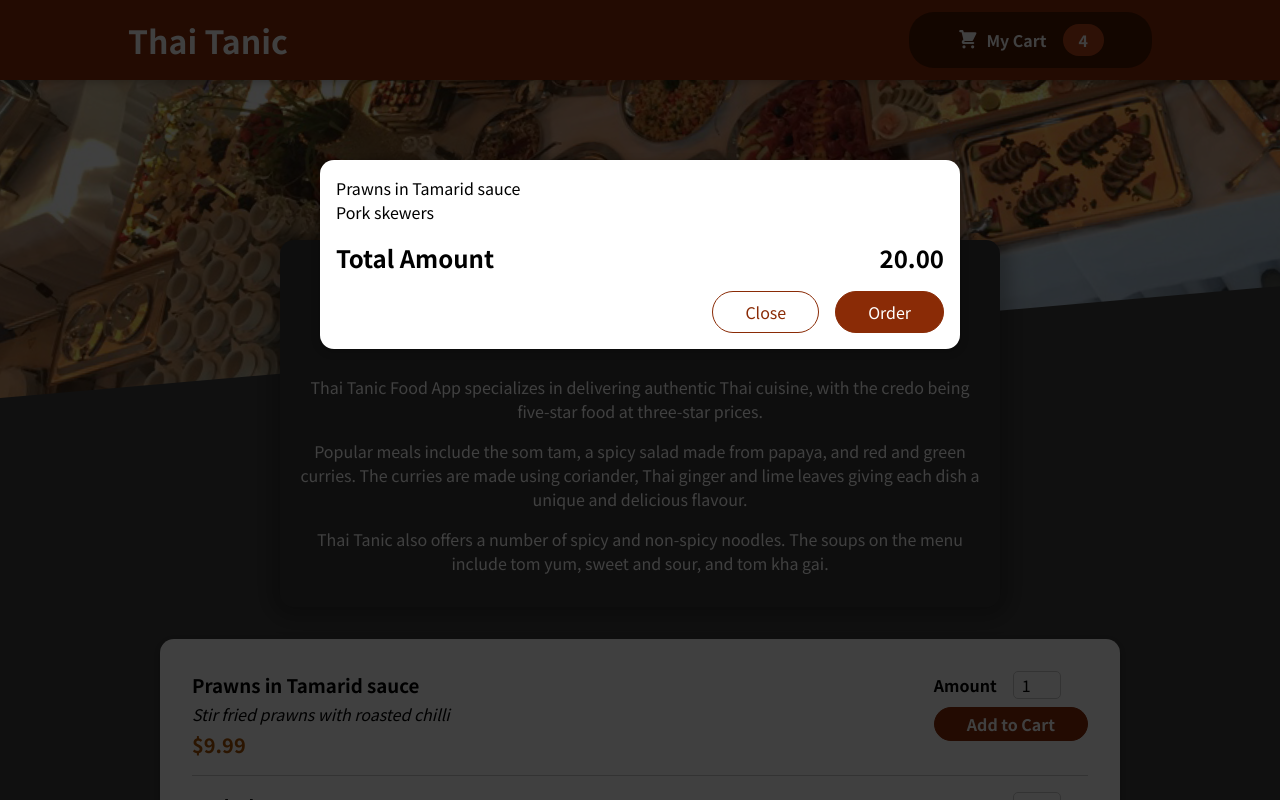
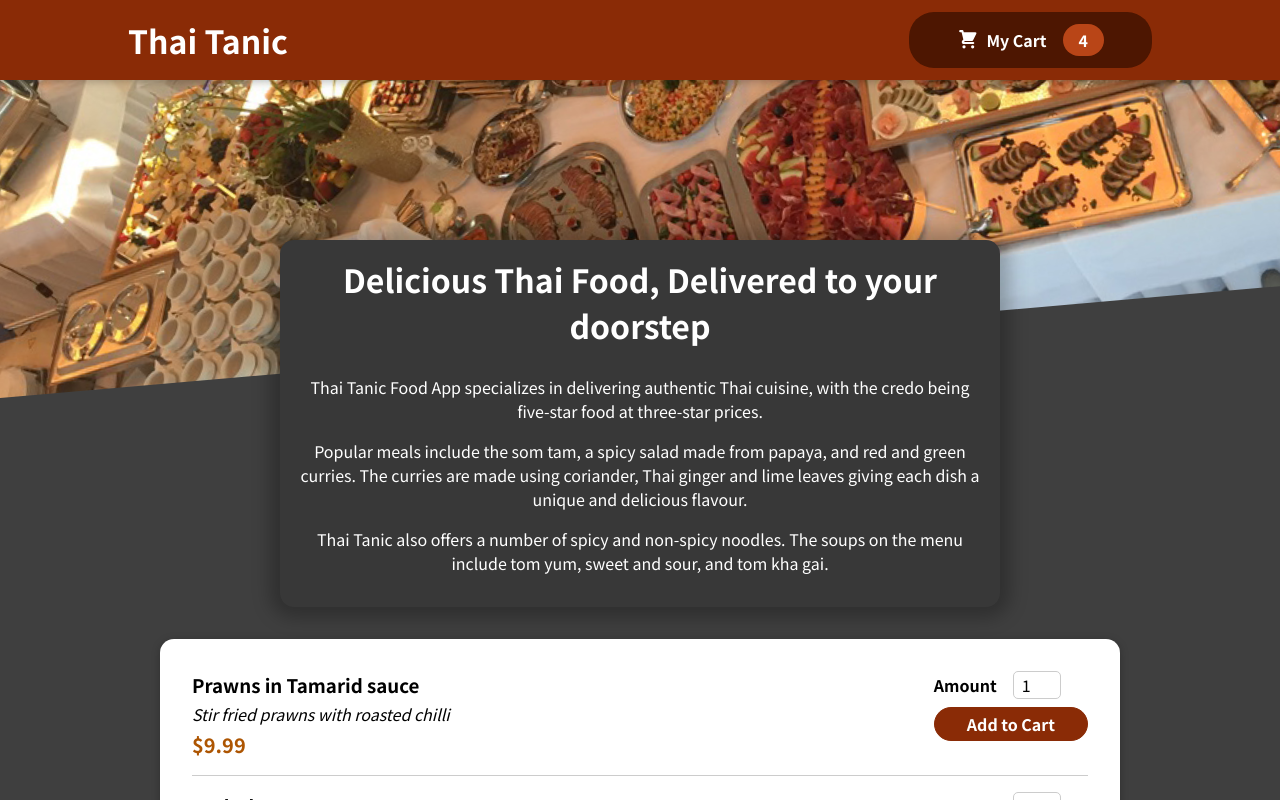
Before and after one commit to Benmuiruri/thai-tanic, a React (Create React App) app: page / in a window 1280 px wide. Shown: the top 800 px of the page. Built offline with nearby package versions, Linux system fonts and the light colour scheme.

Commit message:
Manage state of cart modal, either true or false toggled by the buttons

```diff
--- a/src/App.js
+++ b/src/App.js
@@ -1,13 +1,23 @@
-import React from 'react';
+import React, { useState} from 'react';
 import Header from './components/Layout/Header';
 import Meals from './components/Meals/Meals';
 import Cart from './components/Cart/Cart';
 
 function App() {
+  const [cartIsPresent, setCartIsPresent] = useState(false);
+
+  const showCartHandler = () => {
+    setCartIsPresent(true);
+  };
+
+  const hideCartHandler = () => {
+    setCartIsPresent(false);
+  };
+
   return (
     <>
-      <Cart />
-      <Header />
+      {cartIsPresent && <Cart onClose={hideCartHandler} /> }
+      <Header onShowCart={showCartHandler} />
       <main>
         <Meals />
       </main>
--- a/src/components/Cart/Cart.js
+++ b/src/components/Cart/Cart.js
@@ -14,14 +14,14 @@
     </ul>
   );
   return (
-    <Modal>
+    <Modal onClose={props.onClose}>
       {cartItems}
       <div className={classes.total}>
         <span>Total Amount</span>
         <span>20.00</span>
       </div>
       <div className={classes.actions}>
-        <button className={classes['button--alt']}>Close</button>
+        <button className={classes['button--alt']} onClick={props.onClose}>Close</button>
         <button className={classes.button}>Order</button>
       </div>
     </Modal>
--- a/src/components/Layout/Header.js
+++ b/src/components/Layout/Header.js
@@ -8,7 +8,7 @@
     <>
       <header className={classes.header}>
         <h1>Thai Tanic</h1>
-        <HeaderCartButton />
+        <HeaderCartButton onClick={props.onShowCart} />
       </header>
       <div className={classes['main-image']}>
         <img src={foodImg} alt='some Thai food' />
--- a/src/components/Layout/HeaderCartButton.js
+++ b/src/components/Layout/HeaderCartButton.js
@@ -4,7 +4,7 @@
 
 const HeaderCartButton = (props) => {
   return (
-    <button className={classes.button}>
+    <button className={classes.button} onClick={props.onClick}>
       <span className={classes.icon}>
         <CartIcon />
       </span>
--- a/src/components/UI/Modal.js
+++ b/src/components/UI/Modal.js
@@ -4,7 +4,7 @@
 import classes from './Modal.module.css';
 
 const Backdrop = (props) => {
-  return <div className={classes.backdrop}></div>;
+  return <div className={classes.backdrop} onClick={props.onClose}></div>;
 };
 
 const ModalOverlay = (props) => {
@@ -19,7 +19,7 @@
 const Modal = (props) => {
   return (
     <>
-      {ReactDom.createPortal(<Backdrop />, overlayPortal)}
+      {ReactDom.createPortal(<Backdrop onClose={props.onClose} />, overlayPortal)}
       {ReactDom.createPortal(
         <ModalOverlay>{props.children}</ModalOverlay>,
         overlayPortal
```
